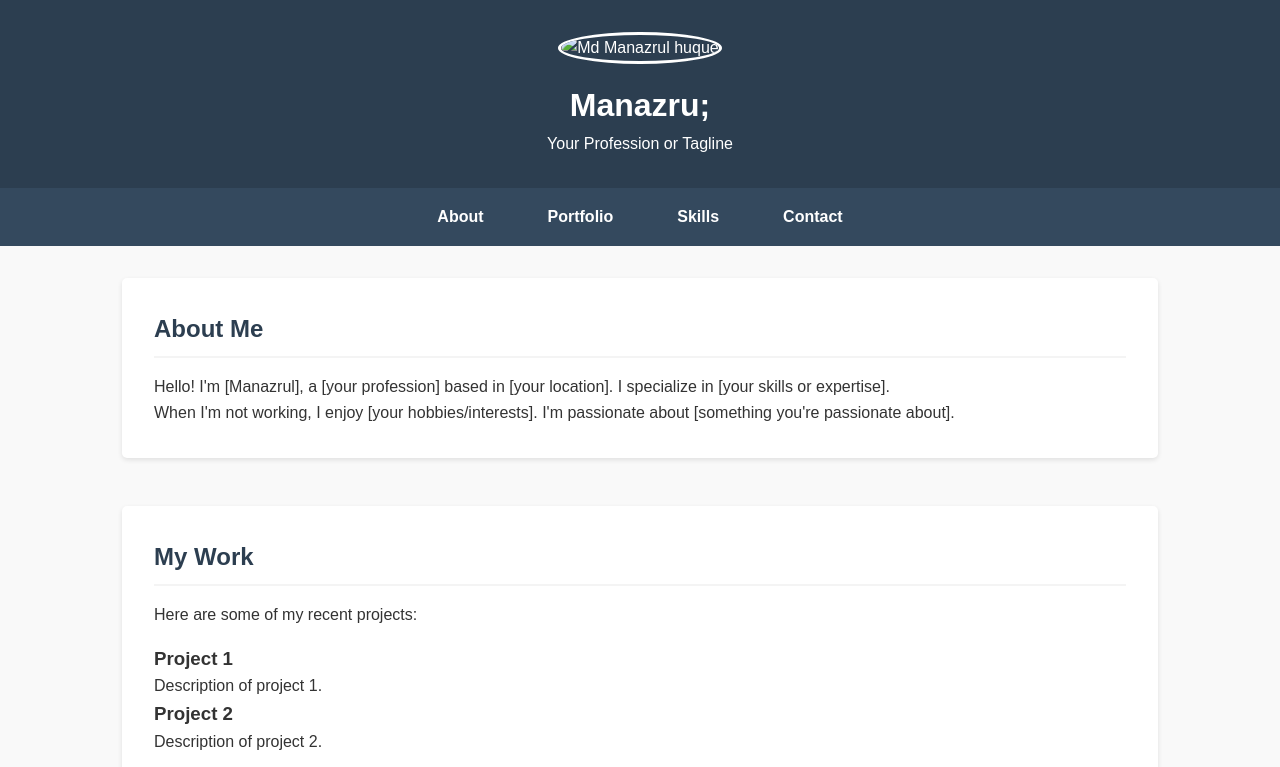
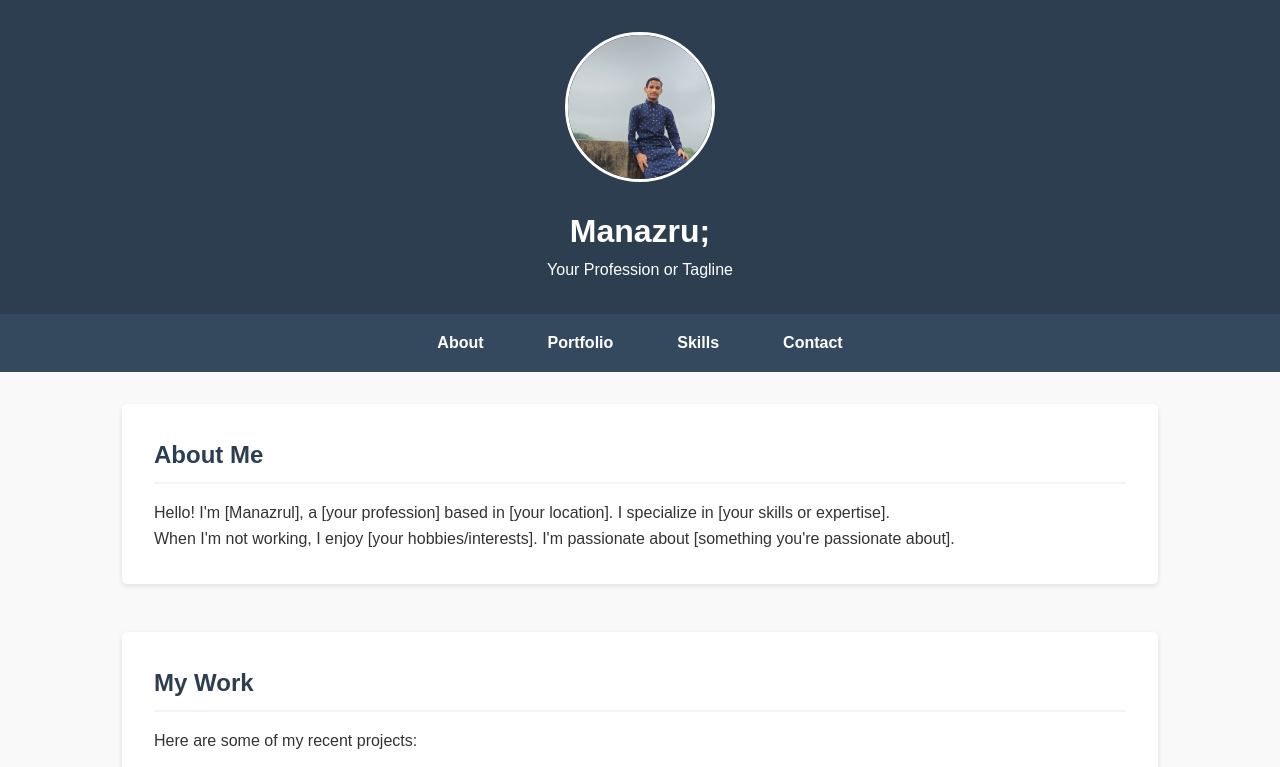
Before and after one commit to manazarul/haque, a plain HTML site: page index.html in a window 1280 px wide. Shown: the top 767 px of the page. Drawn offline with Linux system fonts and the light colour scheme.

Commit message:
Update index.html

```diff
--- a/index.html
+++ b/index.html
@@ -110,7 +110,7 @@
 </head>
 <body>
     <header>
-        <img src="c:\Users\CHS-17\Downloads\20231221_094256.jpg" alt="Md Manazrul huque" class="profile-img">
+        <img src="1.jpg" alt="Md Manazrul huque" class="profile-img">
         <h1>Manazru;</h1>
         <p>Your Profession or Tagline</p>
     </header>
```
